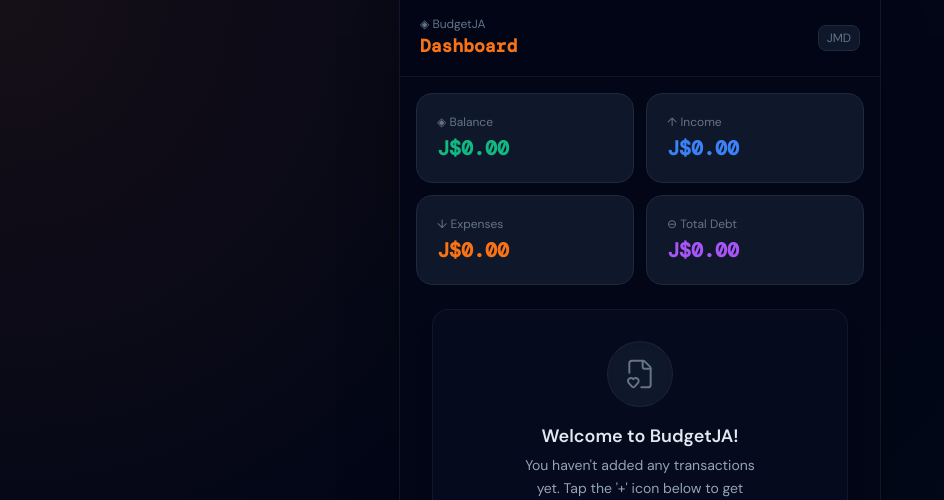
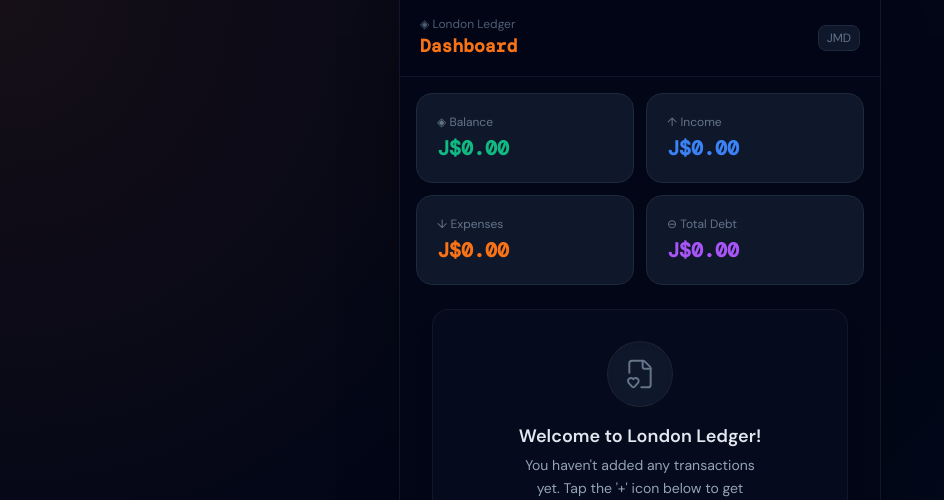
Before and after one commit to willylondon/budget-app, a React (Vite) app: page / in a window 1280 px wide. Shown: the top 500 px of the page, without its empty margins (0-944 px from the left). Built offline with nearby package versions, Linux system fonts and the light colour scheme; a web font is replaced by a local one.

Commit message:
chore: rebrand application to London Ledger

```diff
--- a/index.html
+++ b/index.html
@@ -1,15 +1,18 @@
 <!doctype html>
 <html lang="en">
+
 <head>
   <meta charset="UTF-8" />
   <meta name="viewport" content="width=device-width, initial-scale=1.0, maximum-scale=1.0, user-scalable=no" />
   <meta name="theme-color" content="#0f172a" />
   <meta name="apple-mobile-web-app-capable" content="yes" />
   <meta name="apple-mobile-web-app-status-bar-style" content="black-translucent" />
-    <title>BudgetJA</title>
+  <title>London Ledger</title>
 </head>
+
 <body class="bg-[#020617] text-slate-200 antialiased selection:bg-orange-500/30">
   <div id="root"></div>
   <script type="module" src="/src/main.tsx"></script>
 </body>
+
 </html>
--- a/src/components/layout/Header.tsx
+++ b/src/components/layout/Header.tsx
@@ -10,7 +10,7 @@ export function Header({ title }: HeaderProps) {
     return (
         <div className="sticky top-0 z-10 px-5 py-4 flex items-center justify-between bg-background/95 backdrop-blur-md border-b border-surface">
             <div>
-                <div className="text-xs text-textMuted">◈ BudgetJA</div>
+                <div className="text-xs text-textMuted text-opacity-80">◈ London Ledger</div>
                 <div className="font-bold text-lg font-mono text-primary">{title}</div>
             </div>
             <div className="text-xs px-2 py-1 rounded-lg bg-surface text-textMuted border border-border">
--- a/src/pages/Dashboard.tsx
+++ b/src/pages/Dashboard.tsx
@@ -61,7 +61,7 @@ export function Dashboard() {
             {/* Empty State */}
             {transactions.length === 0 && (
                 <EmptyState
-                    title="Welcome to BudgetJA!"
+                    title="Welcome to London Ledger!"
                     description="You haven't added any transactions yet. Tap the '+' icon below to get started tracking your spending."
                 />
             )}
--- a/vite.config.ts
+++ b/vite.config.ts
@@ -9,8 +9,8 @@ export default defineConfig({
       registerType: 'autoUpdate',
       includeAssets: ['favicon.ico', 'apple-touch-icon.png', 'mask-icon.svg'],
       manifest: {
-        name: 'BudgetJA',
-        short_name: 'BudgetJA',
+        name: 'London Ledger',
+        short_name: 'London Ledger',
         description: 'A privacy-first, blazing fast personal finance tracker.',
         theme_color: '#0f172a',
         background_color: '#020617',
```
Lines whose indentation alone changed are shown as unchanged.
